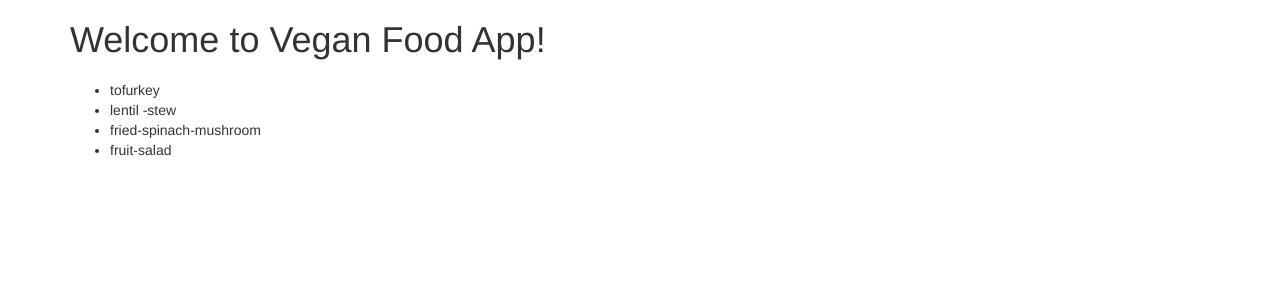
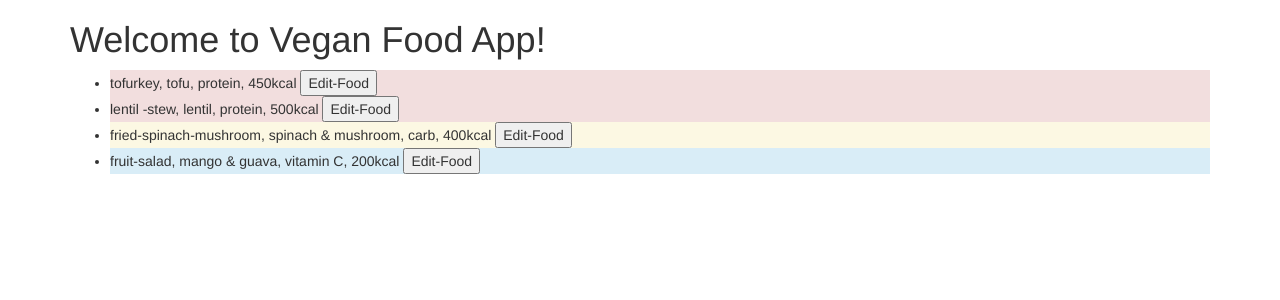
Before and after one commit to semariah/vegan-Food, an Angular app: page / in a window 1280 px wide. Shown: the top 300 px of the page. Built offline with nearby package versions, Linux system fonts and the light colour scheme.

Commit message:
update the list with an edit button

```diff
--- a/src/app/app.component.html
+++ b/src/app/app.component.html
@@ -4,9 +4,13 @@
   <h1>
     Welcome to {{ title }}!
   </h1>
-  <h3>{{currentFood}}</h3>
+
   <ul>
-    <li *ngFor="let currentFood of foods">{{currentFood.name}}</li>
+    <li [class]="dietColor(currentFood)" *ngFor="let currentFood of foods">{{currentFood.name}}, {{currentFood.ingredient}}, {{currentFood.diet}}, {{currentFood.calories}}kcal <button (click)="editFood()">Edit-Food</button></li>
+    <!-- <li *ngFor="let currentFood of foods">{{currentFood.ingredient}}</li>
+    <li *ngFor="let currentFood of foods">{{currentFood.diet}}</li>
+    <li *ngFor="let currentFood of foods">{{currentFood.calories}}</li> -->
+
   </ul>
 </div>
 
```
